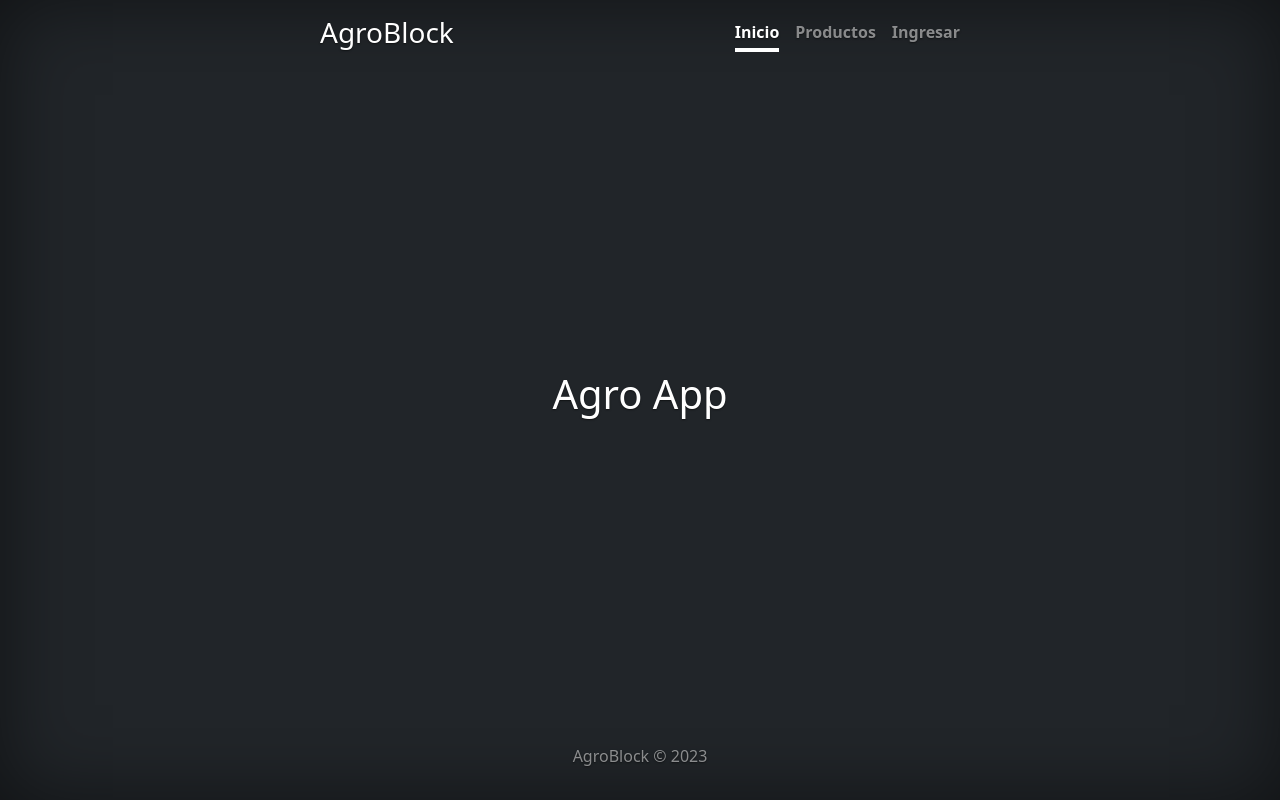
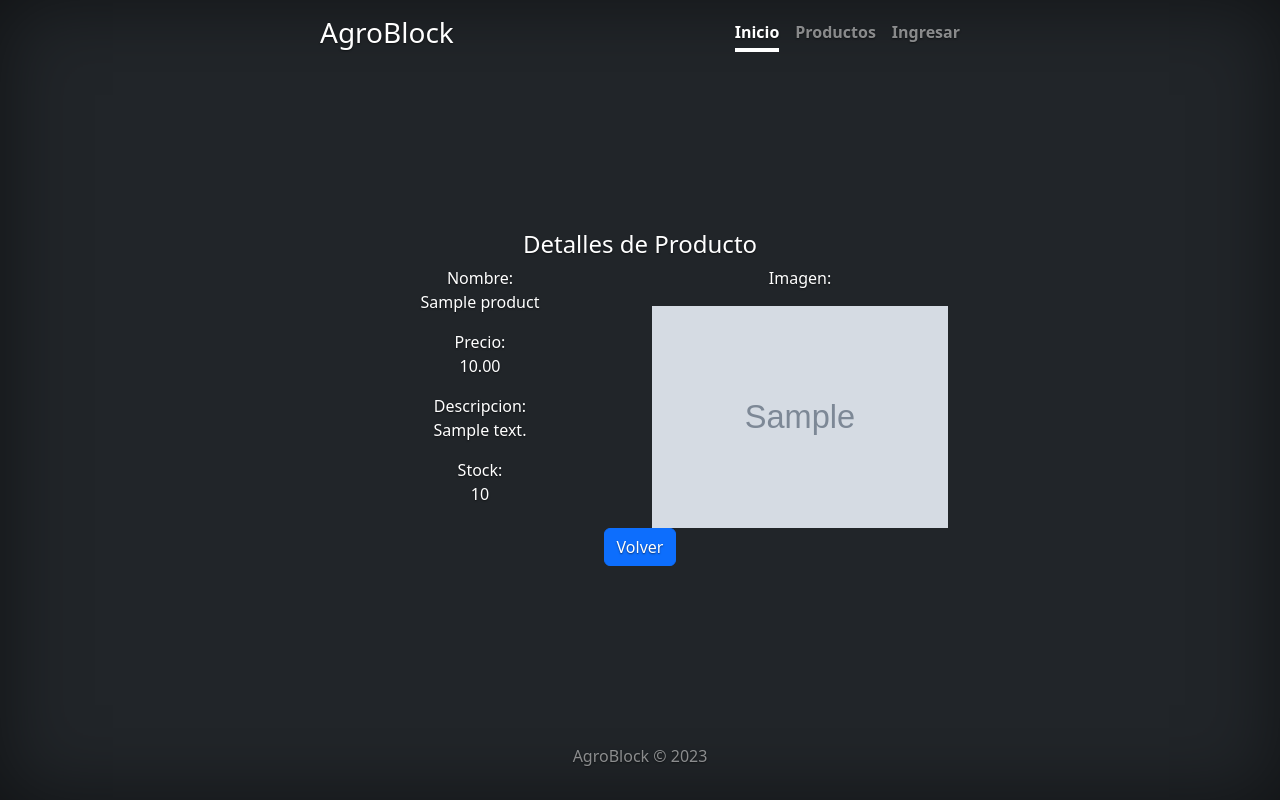
Before and after one commit to Jhonnet223455/Agro_app, a Django app: page /products/productDetail/1 in a window 1280 px wide. Run offline with Django 4.2, Linux system fonts and the light colour scheme; tables that the repository leaves empty hold one stand-in row (values such as "Sample post"); grey boxes marked "Sample" are stand-in pictures; some libraries are stand-ins or nearby versions.

Commit message:
CRUD ProductDetail

```diff
--- a/ProyectoAgro/Agro_app/templates/Agro_app/products/details.html
+++ b/ProyectoAgro/Agro_app/templates/Agro_app/products/details.html
@@ -1,9 +1,54 @@
+<!DOCTYPE html>
+<html lang="en">
+<head>
+    <meta charset="UTF-8">
+    <meta name="viewport" content="width=device-width, initial-scale=1.0">
+    <title>Detalles</title>
+    {% extends 'Agro_app/base.html' %}
 
+    {% load bootstrap4 %}
+    {% load static %}
+    {% bootstrap_css %}
 
-{% extends 'Agro_app/base.html' %}
+    <style>
+        .user-details {
+            margin-top: 20px;
+        }
 
-{% block content %}
+        .user-details h4 {
+            font-size: 24px;
+        }
 
-<h1>Agro App</h1>
+        .font-weight-bold {
+            font-weight: bold;
+        }
 
-{% endblock %}
+        .user-image {
+            max-width: 300px;
+        }
+    </style>
+</head>
+<body>
+    {% block content %}
+    <div class="container user-details">
+        <h4>Detalles de Producto</h4>
+
+        <div class="row">
+            <div class="col-md-6">
+                <p><span class="font-weight-bold">Nombre:</span><br>{{ object.name }}</p>
+                <p><span class="font-weight-bold">Precio:</span><br>{{ object.price }}</p>
+                <p><span class="font-weight-bold">Descripcion:</span><br>{{ object.description }}</p>
+                <p><span class="font-weight-bold">Stock:</span><br>{{ object.stock }}</p>
+            </div>
+            <div class="col-md-6">
+                <p><span class="font-weight-bold">Imagen:</span></p>
+                <img src="{{ object.image.url }}" alt="{{ object.name }}" class="img-fluid user-image">
+            </div>
+        </div>
+
+        <a href="../" class="btn btn-primary">Volver</a>
+    </div>
+    {% bootstrap_javascript jquery='full' %}
+    {% endblock %}
+</body>
+</html>
```
